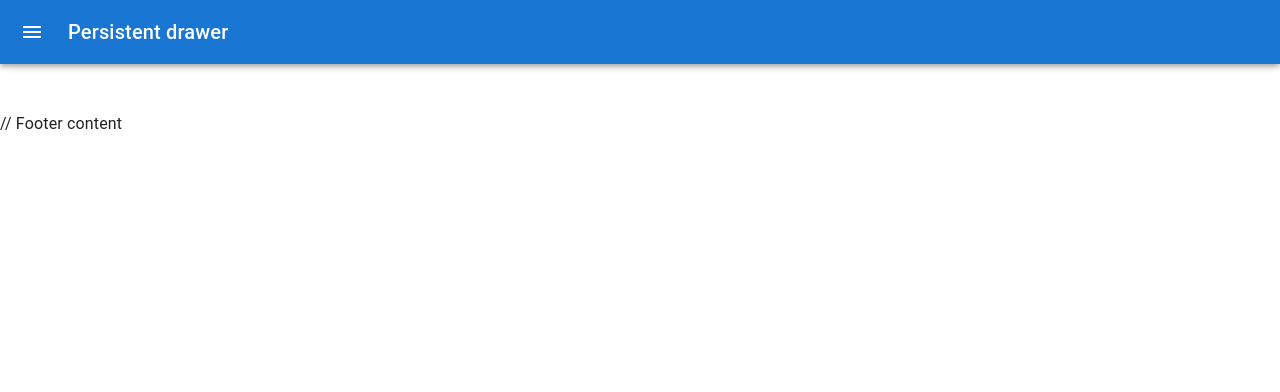
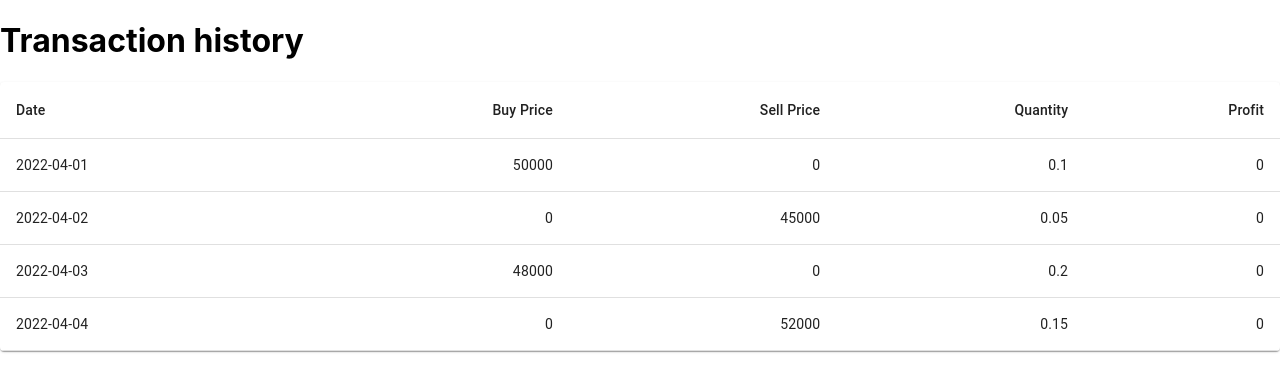
Before and after one commit to elie-atia/react-web-app, a React (Create React App) app: page /history in a window 1280 px wide. Shown: the top 392 px of the page. Built offline with nearby package versions, Linux system fonts and the light colour scheme.

Commit message:
create TransactionHistoryPage (using table comp. of Material-UI)

```diff
--- /dev/null
+++ b/src/components/TransactionHistoryPage.js
@@ -0,0 +1,36 @@
+import React from 'react';
+import { Table, TableBody, TableCell, TableContainer, TableHead, TableRow, Paper } from '@mui/material';
+
+function TransactionHistoryPage({ transactions }) {
+  return (
+    <div>
+      <h1>Transaction history</h1>
+      <TableContainer component={Paper}>
+        <Table>
+          <TableHead>
+            <TableRow>
+              <TableCell>Date</TableCell>
+              <TableCell align="right">Buy Price</TableCell>
+              <TableCell align="right">Sell Price</TableCell>
+              <TableCell align="right">Quantity</TableCell>
+              <TableCell align="right">Profit</TableCell>
+            </TableRow>
+          </TableHead>
+          <TableBody>
+            {transactions.map((transaction, index) => (
+              <TableRow key={index}>
+                <TableCell component="th" scope="row">{transaction.date}</TableCell>
+                <TableCell align="right">{transaction.buyPrice}</TableCell>
+                <TableCell align="right">{transaction.sellPrice}</TableCell>
+                <TableCell align="right">{transaction.quantity}</TableCell>
+                <TableCell align="right">{transaction.profit}</TableCell>
+              </TableRow>
+            ))}
+          </TableBody>
+        </Table>
+      </TableContainer>
+    </div>
+  );
+}
+
+export default TransactionHistoryPage;
--- /dev/null
+++ b/src/containers/TransactionHistoryRoute.js
@@ -0,0 +1,47 @@
+import React from 'react';
+import TransactionHistoryPage from '../components/TransactionHistoryPage';
+
+const TransactionHistoryRoute = () => {
+  // Replace this with your own data array
+  const transactions = [
+    {
+      id: 1,
+      date: '2022-04-01',
+      buyPrice: 50000,
+      sellPrice: 0,
+      quantity: 0.1,
+      profit: 0
+    },
+    {
+      id: 2,
+      date: '2022-04-02',
+      buyPrice: 0,
+      sellPrice: 45000,
+      quantity: 0.05,
+      profit: 0
+    },
+    {
+      id: 3,
+      date: '2022-04-03',
+      buyPrice: 48000,
+      sellPrice: 0,
+      quantity: 0.2,
+      profit: 0
+    },
+    {
+      id: 4,
+      date: '2022-04-04',
+      buyPrice: 0,
+      sellPrice: 52000,
+      quantity: 0.15,
+      profit: 0
+    }
+  ];
+
+
+  return (
+    <TransactionHistoryPage transactions={transactions} />
+  );
+};
+
+export default TransactionHistoryRoute;
--- a/src/routes.js
+++ b/src/routes.js
@@ -4,11 +4,11 @@ import Home from './containers/Home';
 import Login from './containers/Login';
 import Signup from './containers/Signup';
 import TradingPage from './containers/TradingPage';
+import TransactionHistoryRoute from './containers/TransactionHistoryRoute';
 
 import Page1 from './containers/Page1';
 import Page2 from './containers/Page2';
 import Layout from './containers/Layout/Layout';
-
 // The Layout component is used to wrap the Switch component that contains the Route components for each page.
 // This ensures that the layout is consistent across all pages, and allows you to easily update the header and
 // footer components in one place.
@@ -21,6 +21,7 @@ const Routes = () => {
                 <Route exact={true} path='/login' component={Login} />
                 <Route exact={true} path='/signup' component={Signup} />
                 <Route exact={true} path='/trading' component={TradingPage} />
+                <Route exact={true} path='/history' component={TransactionHistoryRoute} />
 
                 <Layout>
                     <Route exact={true} path='/page1' component={Page1} />
```
